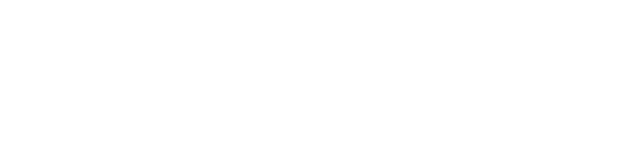
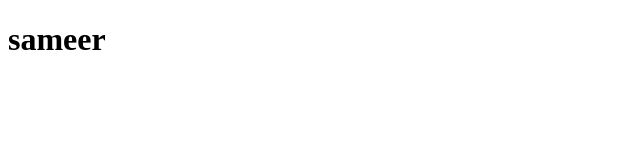
Before and after one commit to sameerah2710/fabindia_masai, a plain HTML site: page home.html in a window 1280 px wide. Shown: the whole page, without its empty margins (0-640 px from the left). Drawn offline with Linux system fonts and the light colour scheme.

Commit message:
home page initiated

```diff
--- a/home.html
+++ b/home.html
@@ -10,6 +10,8 @@
     </style>
   </head>
   <body>
+<h1>sameer
 
+</h1>
   </body>
 </html>
```
